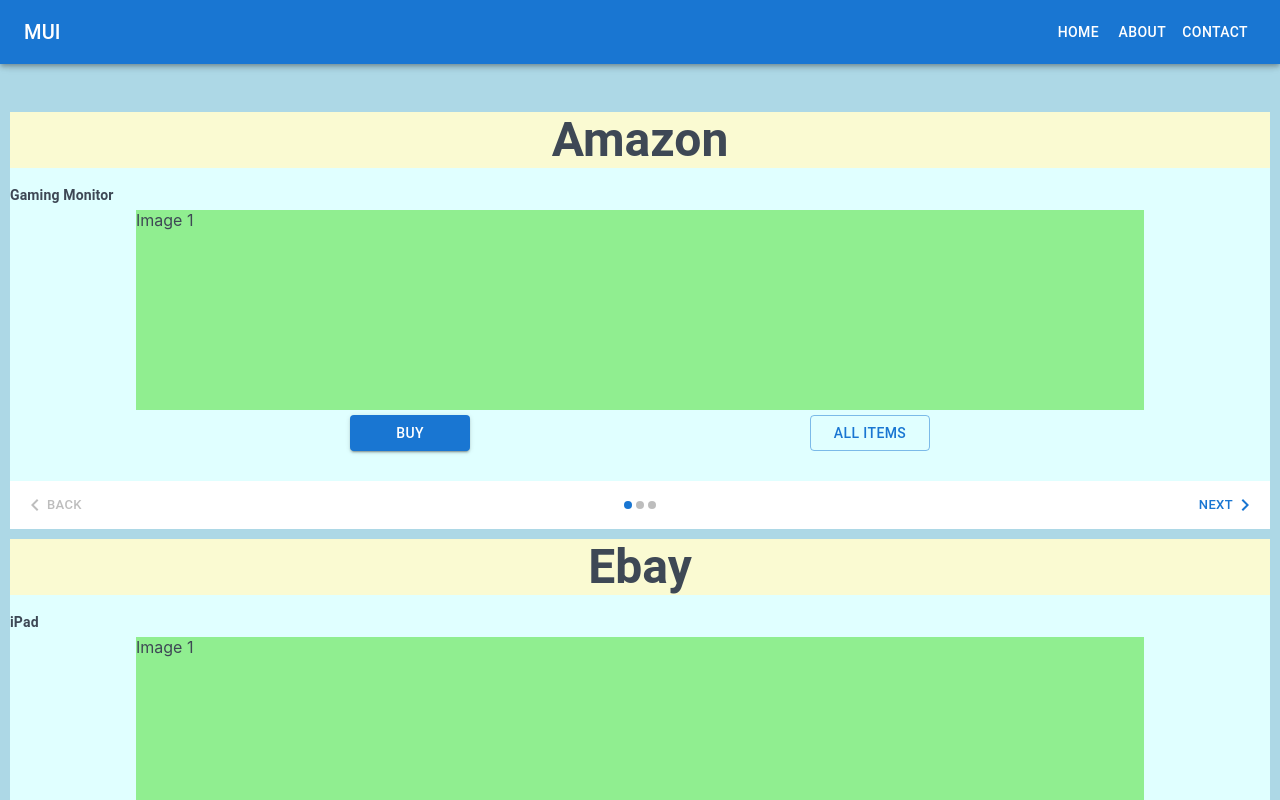
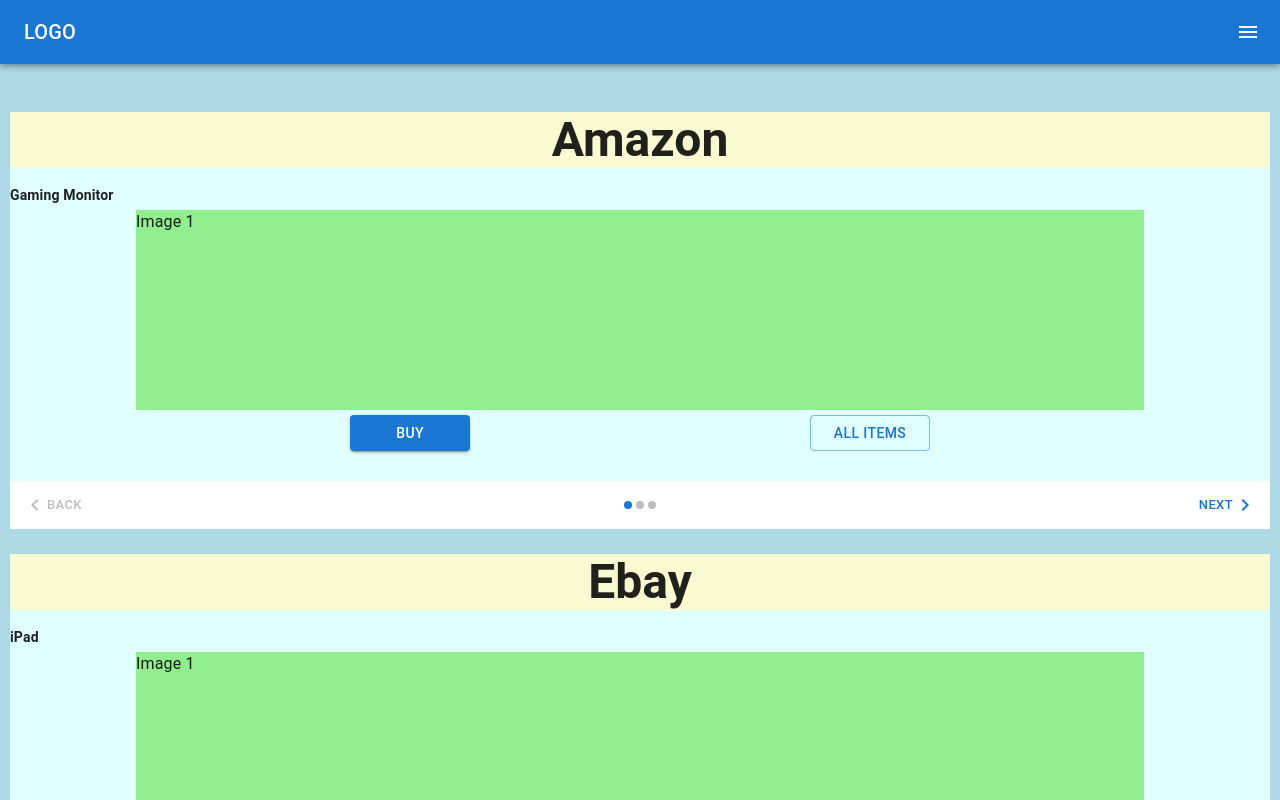
Before and after one commit to santiav4/niche-items, a React (Create React App) app: page / in a window 1280 px wide. Shown: the top 800 px of the page. Built offline with nearby package versions, Linux system fonts and the light colour scheme.

Commit message:
modified navbar drawer slides from right

```diff
--- a/src/components/AppBar.jsx
+++ b/src/components/AppBar.jsx
@@ -1,113 +1,153 @@
 import * as React from "react";
-import PropTypes from "prop-types";
-import AppBar from "@mui/material/AppBar";
+import { styled, useTheme } from "@mui/material/styles";
 import Box from "@mui/material/Box";
+import Drawer from "@mui/material/Drawer";
+import MuiAppBar from "@mui/material/AppBar";
+import Toolbar from "@mui/material/Toolbar";
+import CssBaseline from "@mui/material/CssBaseline";
+import List from "@mui/material/List";
+import Typography from "@mui/material/Typography";
 import Divider from "@mui/material/Divider";
-import Drawer from "@mui/material/Drawer";
 import IconButton from "@mui/material/IconButton";
-import List from "@mui/material/List";
+import MenuIcon from "@mui/icons-material/Menu";
+import ChevronLeftIcon from "@mui/icons-material/ChevronLeft";
+import ChevronRightIcon from "@mui/icons-material/ChevronRight";
 import ListItem from "@mui/material/ListItem";
 import ListItemButton from "@mui/material/ListItemButton";
+import ListItemIcon from "@mui/material/ListItemIcon";
 import ListItemText from "@mui/material/ListItemText";
-import MenuIcon from "@mui/icons-material/Menu";
-import Toolbar from "@mui/material/Toolbar";
-import Typography from "@mui/material/Typography";
-import Button from "@mui/material/Button";
+import InboxIcon from "@mui/icons-material/MoveToInbox";
+import MailIcon from "@mui/icons-material/Mail";
 
 const drawerWidth = 240;
-const navItems = ["Home", "About", "Contact"];
 
-function DrawerAppBar(props) {
-    const { window } = props;
-    const [mobileOpen, setMobileOpen] = React.useState(false);
+const Main = styled("main", { shouldForwardProp: (prop) => prop !== "open" })(
+  ({ theme, open }) => ({
+    flexGrow: 1,
+    padding: theme.spacing(3),
+    transition: theme.transitions.create("margin", {
+      easing: theme.transitions.easing.sharp,
+      duration: theme.transitions.duration.leavingScreen,
+    }),
+    marginRight: -drawerWidth,
+    ...(open && {
+      transition: theme.transitions.create("margin", {
+        easing: theme.transitions.easing.easeOut,
+        duration: theme.transitions.duration.enteringScreen,
+      }),
+      marginRight: 0,
+    }),
+  })
+);
 
-    const handleDrawerToggle = () => {
-        setMobileOpen(!mobileOpen);
+const AppBar = styled(MuiAppBar, {
+  shouldForwardProp: (prop) => prop !== "open",
+})(({ theme, open }) => ({
+  transition: theme.transitions.create(["margin", "width"], {
+    easing: theme.transitions.easing.sharp,
+    duration: theme.transitions.duration.leavingScreen,
+  }),
+  ...(open && {
+    width: `calc(100% - ${drawerWidth}px)`,
+    transition: theme.transitions.create(["margin", "width"], {
+      easing: theme.transitions.easing.easeOut,
+      duration: theme.transitions.duration.enteringScreen,
+    }),
+    marginRight: drawerWidth,
+  }),
+}));
+
+const DrawerHeader = styled("div")(({ theme }) => ({
+  display: "flex",
+  alignItems: "center",
+  padding: theme.spacing(0, 1),
+  // necessary for content to be below app bar
+  ...theme.mixins.toolbar,
+  justifyContent: "flex-start",
+}));
+
+export default function PersistentDrawerRight() {
+  const theme = useTheme();
+  const [open, setOpen] = React.useState(false);
+
+  const handleDrawerOpen = () => {
+    setOpen(true);
   };
 
-    const drawer = (
-        <Box onClick={handleDrawerToggle} sx={{ textAlign: "center" }}>
-            <Typography variant="h6" sx={{ my: 2 }}>
-                MUI
+  const handleDrawerClose = () => {
+    setOpen(false);
+  };
+
+  return (
+    <Box sx={{ display: "flex" }}>
+      <CssBaseline />
+      <AppBar position="fixed" open={open}>
+        <Toolbar>
+          <Typography variant="h6" noWrap sx={{ flexGrow: 1 }} component="div">
+            LOGO
           </Typography>
+          <IconButton
+            color="inherit"
+            aria-label="open drawer"
+            edge="end"
+            onClick={handleDrawerOpen}
+            sx={{ ...(open && { display: "none" }) }}
+          >
+            <MenuIcon />
+          </IconButton>
+        </Toolbar>
+      </AppBar>
+      <Main open={open}>
+        <DrawerHeader />
+      </Main>
+      <Drawer
+        sx={{
+          width: drawerWidth,
+          flexShrink: 0,
+          "& .MuiDrawer-paper": {
+            width: drawerWidth,
+          },
+        }}
+        variant="persistent"
+        anchor="right"
+        open={open}
+      >
+        <DrawerHeader>
+          <IconButton onClick={handleDrawerClose}>
+            {theme.direction === "rtl" ? (
+              <ChevronLeftIcon />
+            ) : (
+              <ChevronRightIcon />
+            )}
+          </IconButton>
+        </DrawerHeader>
         <Divider />
         <List>
-                {navItems.map((item) => (
-                    <ListItem key={item} disablePadding>
-                        <ListItemButton sx={{ textAlign: "center" }}>
-                            <ListItemText primary={item} />
+          {["Inbox", "Starred", "Send email", "Drafts"].map((text, index) => (
+            <ListItem key={text} disablePadding>
+              <ListItemButton>
+                <ListItemIcon>
+                  {index % 2 === 0 ? <InboxIcon /> : <MailIcon />}
+                </ListItemIcon>
+                <ListItemText primary={text} />
               </ListItemButton>
             </ListItem>
           ))}
         </List>
-        </Box>
-    );
-
-    const container =
-        window !== undefined ? () => window().document.body : undefined;
-
-    return (
-        <Box sx={{ display: "flex" }}>
-            <AppBar component="nav">
-                <Toolbar>
-                    <IconButton
-                        color="inherit"
-                        aria-label="open drawer"
-                        edge="start"
-                        onClick={handleDrawerToggle}
-                        sx={{ mr: 2, display: { sm: "none" } }}>
-                        <MenuIcon />
-                    </IconButton>
-                    <Typography
-                        variant="h6"
-                        component="div"
-                        sx={{
-                            flexGrow: 1,
-                            display: { xs: "none", sm: "block" },
-                        }}>
-                        MUI
-                    </Typography>
-                    <Box sx={{ display: { xs: "none", sm: "block" } }}>
-                        {navItems.map((item) => (
-                            <Button key={item} sx={{ color: "#fff" }}>
-                                {item}
-                            </Button>
+        <Divider />
+        <List>
+          {["All mail", "Trash", "Spam"].map((text, index) => (
+            <ListItem key={text} disablePadding>
+              <ListItemButton>
+                <ListItemIcon>
+                  {index % 2 === 0 ? <InboxIcon /> : <MailIcon />}
+                </ListItemIcon>
+                <ListItemText primary={text} />
+              </ListItemButton>
+            </ListItem>
           ))}
-                    </Box>
-                </Toolbar>
-            </AppBar>
-            <Box component="nav">
-                <Drawer
-                    container={container}
-                    variant="temporary"
-                    open={mobileOpen}
-                    onClose={handleDrawerToggle}
-                    ModalProps={{
-                        keepMounted: true, // Better open performance on mobile.
-                    }}
-                    sx={{
-                        display: { xs: "block", sm: "none" },
-                        "& .MuiDrawer-paper": {
-                            boxSizing: "border-box",
-                            width: drawerWidth,
-                        },
-                    }}>
-                    {drawer}
+        </List>
       </Drawer>
-            </Box>
-            <Box component="main" sx={{ p: 3 }}>
-                <Toolbar />
-            </Box>
     </Box>
   );
 }
-
-DrawerAppBar.propTypes = {
-    /**
-     * Injected by the documentation to work in an iframe.
-     * You won't need it on your project.
-     */
-    window: PropTypes.func,
-};
-
-export default DrawerAppBar;
--- a/src/components/StorePreviewItems.jsx
+++ b/src/components/StorePreviewItems.jsx
@@ -18,8 +18,9 @@ const StorePreviewItems = ({ store }) => {
     <Box
       sx={{
         backgroundColor: "lightcyan",
-                marginBottom: "10px",
-            }}>
+        marginBottom: "25px",
+      }}
+    >
       <Typography
         sx={{
           textAlign: "center",
@@ -28,15 +29,13 @@ const StorePreviewItems = ({ store }) => {
         }}
         variant="h3"
         component="div"
-                gutterBottom>
+        gutterBottom
+      >
         {store.store}
       </Typography>
       <Box sx={{ width: "100%" }}>
-                <Typography
-                    sx={{ fontWeight: "bold" }}
-                    variant="body2"
-                    gutterBottom>
-                    {store.item[0]}
+        <Typography sx={{ fontWeight: "bold" }} variant="body2" gutterBottom>
+          {store.item[sliderStep]}
         </Typography>
         <Box
           sx={{
@@ -44,7 +43,8 @@ const StorePreviewItems = ({ store }) => {
             height: "200px",
             backgroundColor: "lightgreen",
             margin: "0 auto 5px auto",
-                    }}>
+          }}
+        >
           {store.image[sliderStep]}
         </Box>
         <Box
@@ -52,16 +52,19 @@ const StorePreviewItems = ({ store }) => {
             display: "flex",
             justifyContent: "space-evenly",
             alignItems: "center",
-                    }}>
+          }}
+        >
           <Button
             sx={{ marginBottom: "5px", width: "120px" }}
-                        variant="contained">
+            variant="contained"
+          >
             Buy
           </Button>
           <Link to={`/allItems/${store.store}`}>
             <Button
               sx={{ marginBottom: "5px", width: "120px" }}
-                            variant="outlined">
+              variant="outlined"
+            >
               All Items
             </Button>
           </Link>
```
Lines whose indentation alone changed are shown as unchanged.
